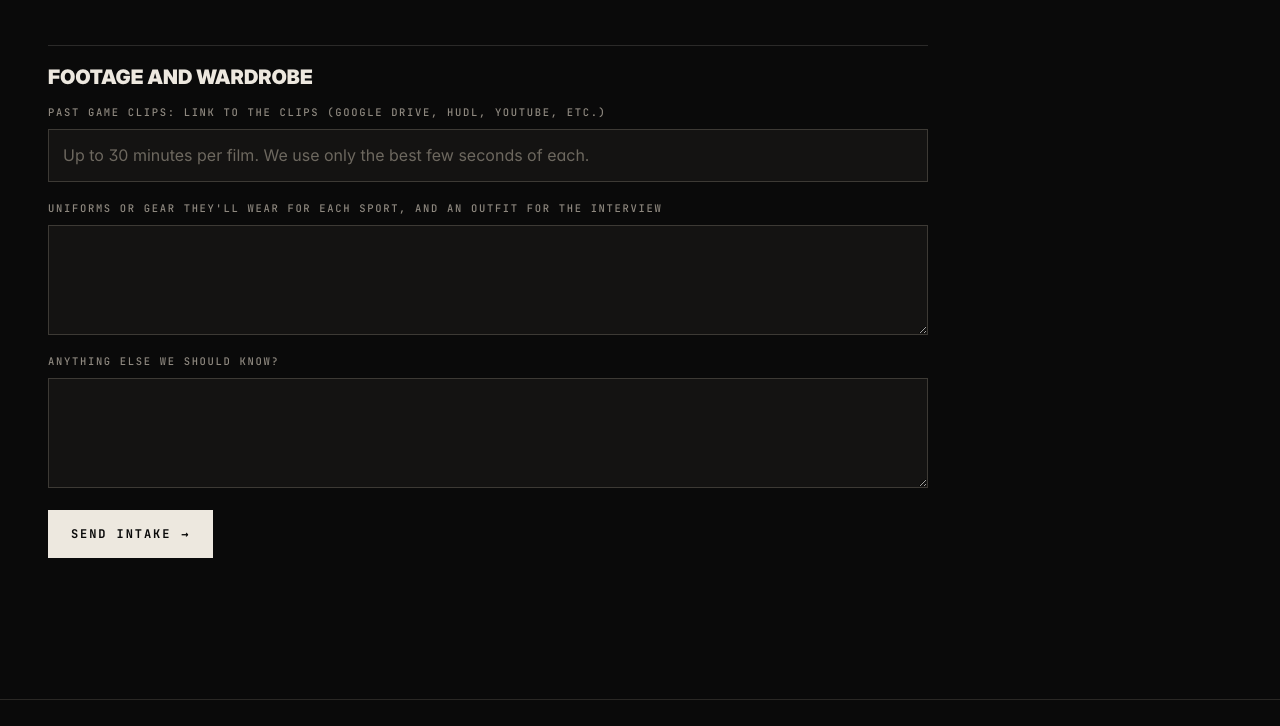
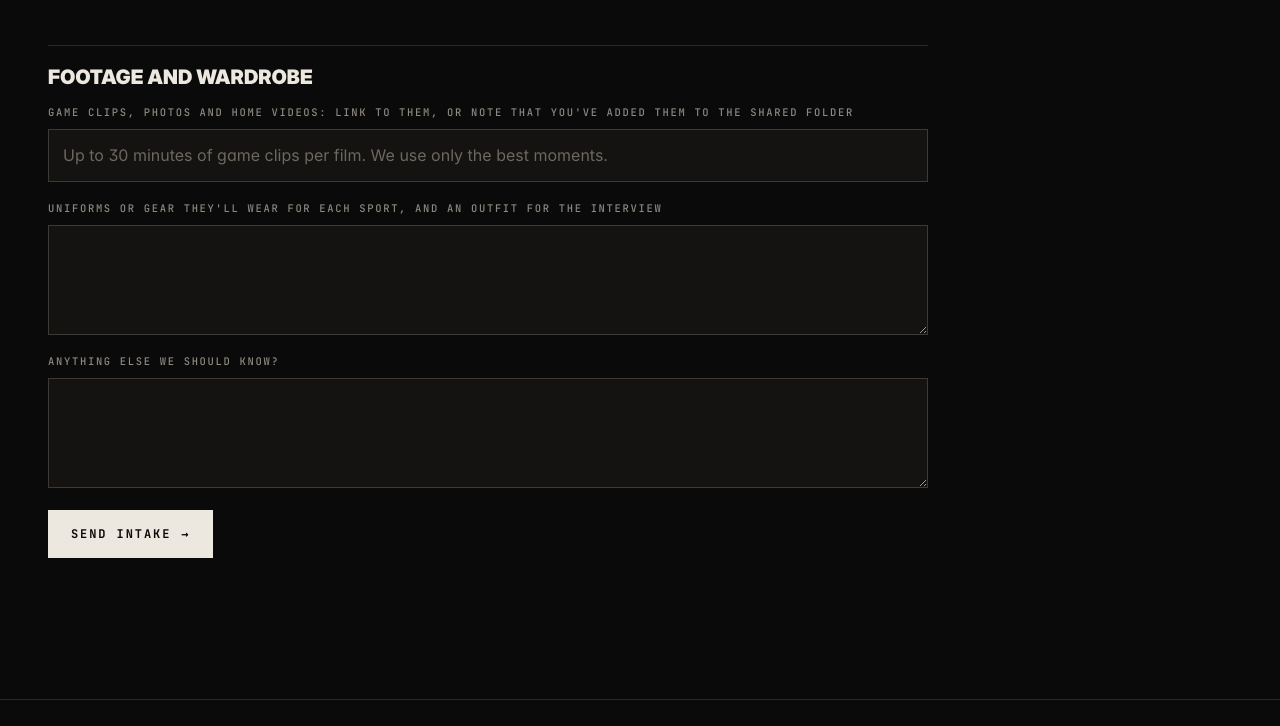
Before and after one commit to jaeleephan/seekfirststudio-site, a plain HTML site: page intake.html in a window 1280 px wide. Shown: the part 3251-3977 px from the top of the page. Drawn offline with Linux system fonts and the light colour scheme.

Commit message:
Intake form: ask for photos and home videos too
Co-Authored-By: Claude Opus 5.5 <noreply@anthropic.com>
Claude-Session: https://claude.ai/code/session_01D19ZsjXNDqqUVeWDTfAg3Y

```diff
--- a/intake.html
+++ b/intake.html
@@ -82,7 +82,7 @@
       <div class="field full"><label for="i-avoid">Anything to avoid? Topics, injuries, music styles</label><textarea id="i-avoid" data-q="Anything to avoid"></textarea></div>
 
       <div class="grp"><h2>Footage and wardrobe</h2></div>
-      <div class="field full"><label for="i-clips">Past game clips: link to the clips (Google Drive, Hudl, YouTube, etc.)</label><input id="i-clips" data-q="Past game clips link" type="text" placeholder="Up to 30 minutes per film. We use only the best few seconds of each."></div>
+      <div class="field full"><label for="i-clips">Game clips, photos and home videos: link to them, or note that you've added them to the shared folder</label><input id="i-clips" data-q="Game clips, photos and home videos" type="text" placeholder="Up to 30 minutes of game clips per film. We use only the best moments."></div>
       <div class="field full"><label for="i-ward">Uniforms or gear they'll wear for each sport, and an outfit for the interview</label><textarea id="i-ward" data-q="Wardrobe"></textarea></div>
       <div class="field full"><label for="i-else">Anything else we should know?</label><textarea id="i-else" data-q="Anything else"></textarea></div>
 
```
